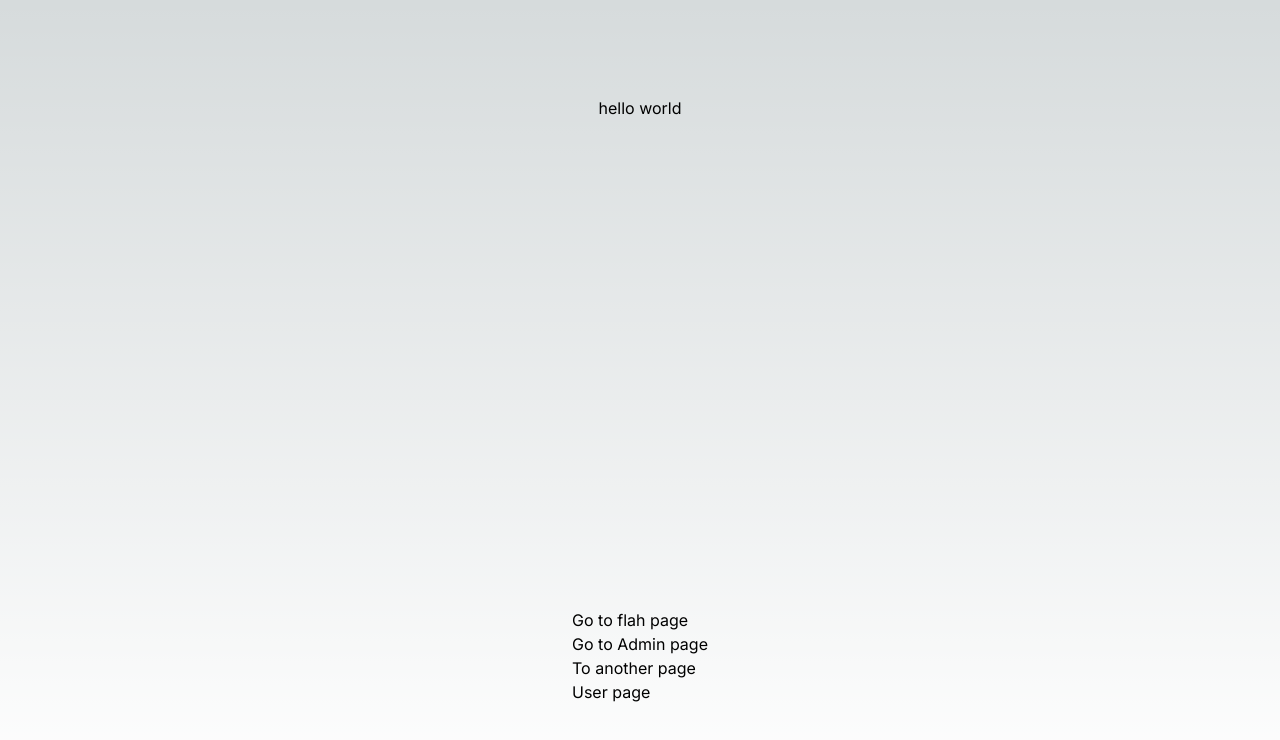
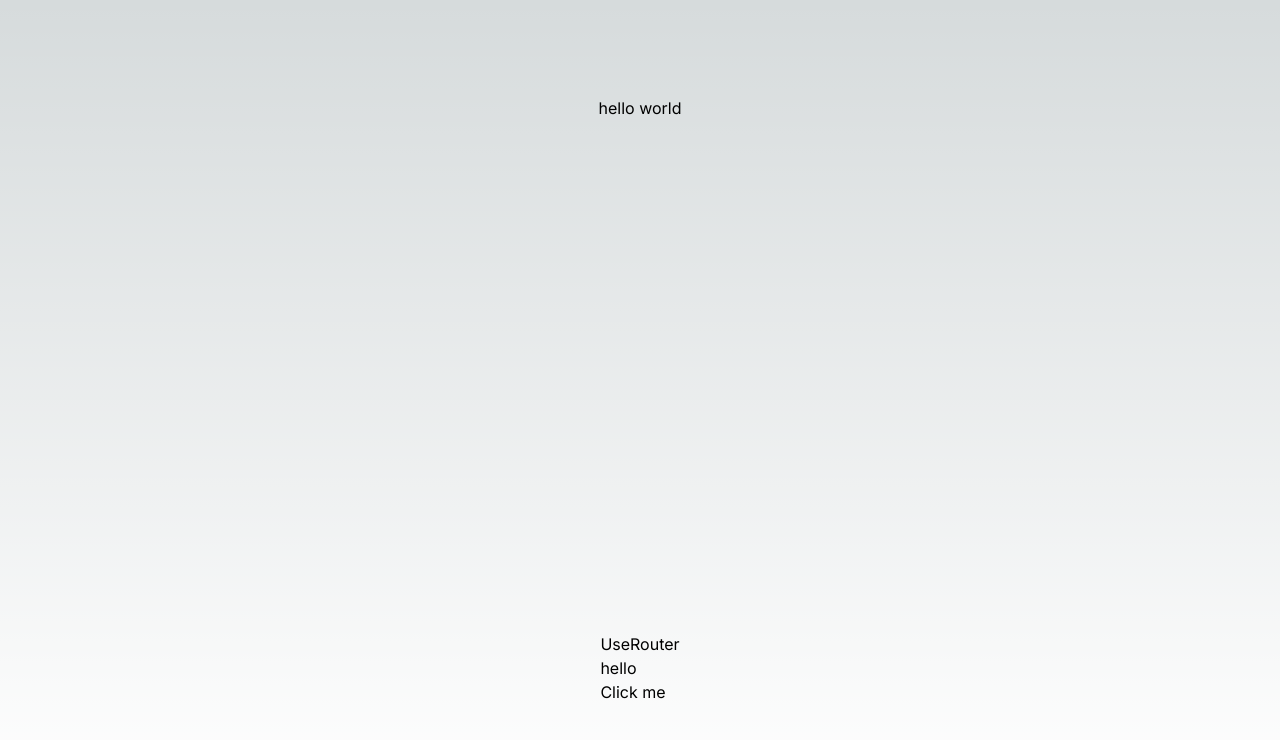
Before and after one commit to usamafarooqui/nextjs-1, a Next.js app: page / in a window 1280 px wide. Shown: the top 740 px of the page. Built offline with nearby package versions, Linux system fonts and the light colour scheme.

Commit message:
use Router hook

```diff
--- a/src/app/page.js
+++ b/src/app/page.js
@@ -1,11 +1,13 @@
 import LearningLink from "@/components/LearningLink";
+import UseRouter from "@/components/UseRouter";
 import Image from "next/image";
 
 export default function Home() {
   return (
     <main className="flex min-h-screen flex-col items-center justify-between p-24">
       <h1>hello world</h1>
-      <LearningLink />
+      {/* <LearningLink /> */}
+      <UseRouter />
     </main>
   );
 }
--- /dev/null
+++ b/src/components/UseRouter.jsx
@@ -0,0 +1,18 @@
+"use client"
+
+import React from 'react'
+import { useRouter } from 'next/navigation'
+
+const UseRouter = () => {
+    const router = useRouter();
+    console.log(router)
+  return (
+    <div>UseRouter
+
+    <h1>hello</h1>
+    <button onClick={()=> router.push('/admin')}>Click me</button>
+    </div>
+  )
+}
+
+export default UseRouter
```
